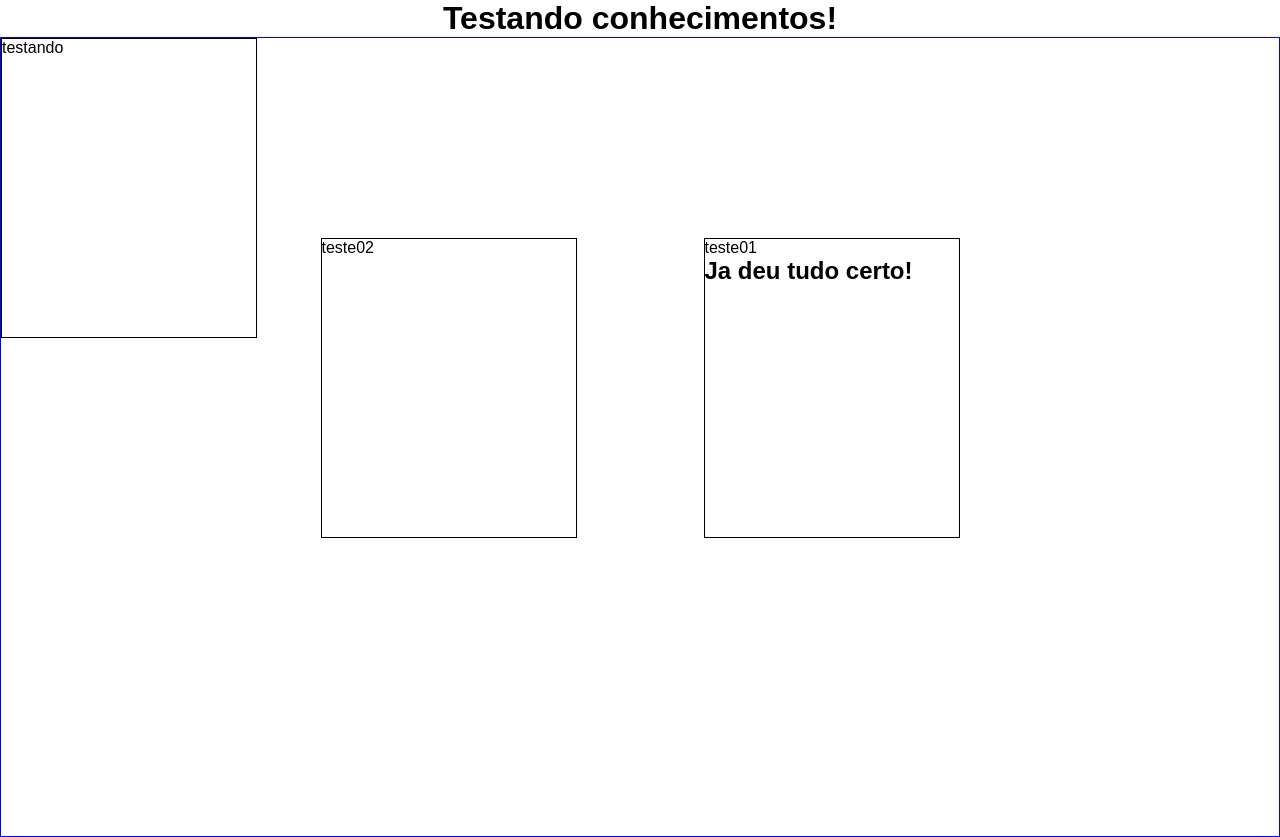
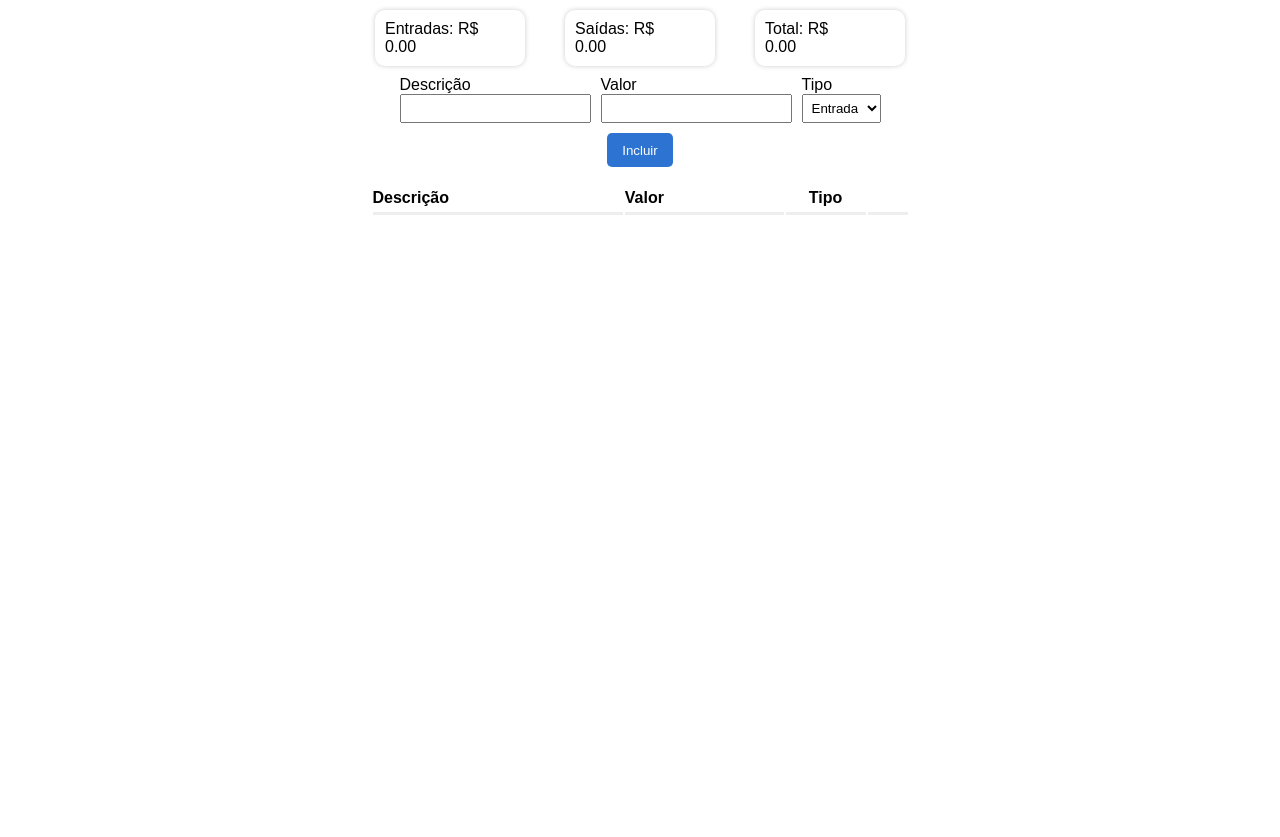
Before and after one commit to Edyylson/financas, a plain HTML site: page index.html in a window 1280 px wide. After the commit the page ends 800 px from the top, so only its background shows below. Drawn offline with nearby package versions, Linux system fonts and the light colour scheme.

Commit message:
reajuste

```diff
--- a/index.html
+++ b/index.html
@@ -1,35 +1,65 @@
 <!DOCTYPE html>
-<html lang="pt-br">
+<html lang="en">
 
 <head>
   <meta charset="UTF-8">
+  <meta http-equiv="X-UA-Compatible" content="IE=edge">
   <meta name="viewport" content="width=device-width, initial-scale=1.0">
-  <title>Finanças da Igreja</title>
+  <title>Document</title>
+
+  <link href='https://unpkg.com/boxicons@2.1.2/css/boxicons.min.css' rel='stylesheet'>
+
+
   <link rel="stylesheet" href="style.css">
-  <link rel="shortcut icon" href="img favicom/favicon.ico" type="image/x-icon">
-  <link href='https://unpkg.com/boxicons@2.1.2/css/boxicons.min.css' rel='stylesheet'>
-  <link rel="stylesheet" href="https://cdn.jsdelivr.net/npm/bootstrap-icons@1.11.1/font/bootstrap-icons.css">
-
 </head>
 
-
-
 <body>
-
-  <h1>Testando conhecimentos!</h1>
-
   <main>
-
-    <div id="teste1">teste01
-      <h2 id="msg">Ja deu tudo certo!</h2>
+    <div class="resume">
+      <div>
+        Entradas: R$
+        <span class="incomes">0.00</span>
+      </div>
+      <div>
+        Saídas: R$
+        <span class="expenses">0.00</span>
+      </div>
+      <div>
+        Total: R$
+        <span class="total">0.00</span>
+      </div>
     </div>
-
-
-    <div id="teste2" class="caixa02">teste02</div>
-
-    <div class="teste03">testando</div>
-
-
+    <div class="newItem">
+      <div class="divDesc">
+        <label for="desc">Descrição</label>
+        <input type="text" id="desc" />
+      </div>
+      <div class="divAmount">
+        <label for="amount">Valor</label>
+        <input type="number" id="amount" />
+      </div>
+      <div class="divType">
+        <label for="type">Tipo</label>
+        <select id="type">
+          <option>Entrada</option>
+          <option>Saída</option>
+        </select>
+      </div>
+      <button id="btnNew">Incluir</button>
+    </div>
+    <div class="divTable">
+      <table>
+        <thead>
+          <tr>
+            <th>Descrição</th>
+            <th class="columnAmount">Valor</th>
+            <th class="columnType">Tipo</th>
+            <th class="columnAction"></th>
+          </tr>
+        </thead>
+        <tbody>
+        </tbody>
+      </table>
   </main>
 
   <script src="script.js"></script>
--- a/script.js
+++ b/script.js
@@ -1,72 +1,94 @@
-//var nome = prompt("digite o seu nome!");
-//alert(nome);
+const tbody = document.querySelector("tbody");
+const descItem = document.querySelector("#desc");
+const amount = document.querySelector("#amount");
+const type = document.querySelector("#type");
+const btnNew = document.querySelector("#btnNew");
 
-//var num1 = Number(prompt("digite um número de 0 a 100!"));
-//var num2 = Number(prompt("digite um número de 0 a 50!"));
-//var soma = num1 + num2;
-//alert("A soma de todos os numeros é" + " " + soma);
+const incomes = document.querySelector(".incomes");
+const expenses = document.querySelector(".expenses");
+const total = document.querySelector(".total");
 
-//var x = 10;
-//x = x + x / 2;
-//alert("O resultado final de x é" + " " + x);
+let items;
 
-//var x = prompt("digite um número...");
-//if (x > 10)
-//  alert("aprovado")
-//else
-//  alert("reprovado");
+btnNew.onclick = () => {
+  if (descItem.value === "" || amount.value === "" || type.value === "") {
+    return alert("Preencha todos os campos!");
+  }
 
+  items.push({
+    desc: descItem.value,
+    amount: Math.abs(amount.value).toFixed(2),
+    type: type.value,
+  });
 
-//var y = 20;
-//var z = 30;
-//var result = y < z && z / 2 == 15;   o && sig e
-//alert(result);
+  setItensBD();
 
+  loadItens();
 
-//var tarefas = prompt("você desfilou ou fez o trabalho?")
-//if (tarefas == "desfilei" || tarefas == "trabalho")   || sig ou
-// alert("você foi aprovado!")
-//else
-// alert("você esta reprovado!");
+  descItem.value = "";
+  amount.value = "";
+};
 
+function deleteItem(index) {
+  items.splice(index, 1);
+  setItensBD();
+  loadItens();
+}
 
+function insertItem(item, index) {
+  let tr = document.createElement("tr");
 
+  tr.innerHTML = `
+    <td>${item.desc}</td>
+    <td>R$ ${item.amount}</td>
+    <td class="columnType">${item.type === "Entrada"
+      ? '<i class="bx bxs-chevron-up-circle"></i>'
+      : '<i class="bx bxs-chevron-down-circle"></i>'
+    }</td>
+    <td class="columnAction">
+      <button onclick="deleteItem(${index})"><i class='bx bx-trash'></i></button>
+    </td>
+  `;
 
+  tbody.appendChild(tr);
+}
 
-/*let mensagem = document.querySelector("h1");
-mensagem.textContent = "QUE BENÇÃO HOJE É DOMINGO!!!"
-alert(mensagem.textContent);
+function loadItens() {
+  items = getItensBD();
+  tbody.innerHTML = "";
+  items.forEach((item, index) => {
+    insertItem(item, index);
+  });
 
+  getTotals();
+}
 
-let divs = document.querySelectorAll("div");
-divs.textContent = "deu certo";
-alert(divs.textContent);
+function getTotals() {
+  const amountIncomes = items
+    .filter((item) => item.type === "Entrada")
+    .map((transaction) => Number(transaction.amount));
 
-document.write(mensagem.textContent);
+  const amountExpenses = items
+    .filter((item) => item.type === "Saída")
+    .map((transaction) => Number(transaction.amount));
 
+  const totalIncomes = amountIncomes
+    .reduce((acc, cur) => acc + cur, 0)
+    .toFixed(2);
 
-let mudanca = document.getElementById("teste1");
-let armazenar = document.write(mudanca.textContent);
+  const totalExpenses = Math.abs(
+    amountExpenses.reduce((acc, cur) => acc + cur, 0)
+  ).toFixed(2);
 
+  const totalItems = (totalIncomes - totalExpenses).toFixed(2);
 
-let acrescentar = document.getElementsByClassName("teste03");
-acrescentar.textContent = "comecei a programar";
-alert(acrescentar.textContent);
+  incomes.innerHTML = totalIncomes;
+  expenses.innerHTML = totalExpenses;
+  total.innerHTML = totalItems;
+}
 
+const getItensBD = () => JSON.parse(localStorage.getItem("db_items")) ?? [];
+const setItensBD = () =>
+  localStorage.setItem("db_items", JSON.stringify(items));
 
-let notas = [10, 20, 30];
-let alunos = [marcos, mario, max];*/
-
-
-function entrar() {
-  var senha = '';
-
-  do {
-    senha = prompt("Digite sua senha: ");
-
-    if (senha == '2112js')
-      alert("Entrando no sistema...");
-    else
-      alert("Senha invalida, tente novamente!");
-  } while (senha != '2112js');
-}
+loadItens();
--- a/style.css
+++ b/style.css
@@ -1,5 +1,3 @@
-@charset "utf-8";
-
 * {
   margin: 0;
   padding: 0;
@@ -8,33 +6,114 @@
   outline: none;
 }
 
-h1 {
+body {
+  height: 100vh;
+  display: flex;
+  justify-content: center;
+}
+
+main {
+  max-width: 550px;
+  width: 100%;
+  display: flex;
+  flex-direction: column;
+  align-items: center;
+}
+
+.resume {
+  display: flex;
+  padding: 10px 0;
+  gap: 40px;
+  width: 100%;
+  justify-content: center;
+  flex-wrap: wrap;
+}
+
+.resume>div {
+  display: flex;
+  flex-direction: column;
+  box-shadow: 0px 0px 5px #ccc;
+  border-radius: 10px;
+  padding: 10px;
+  width: 150px;
+}
+
+.newItem {
+  display: flex;
+  gap: 10px;
+  align-items: end;
+  width: 100%;
+  justify-content: center;
+  flex-wrap: wrap;
+}
+
+.divDesc,
+.divType,
+.divAmount {
+  display: flex;
+  flex-direction: column;
+}
+
+.newItem>button {
+  background-color: #2C73D2;
+  color: white;
+  border: none;
+  padding: 0 15px;
+  border-radius: 5px;
+  cursor: pointer;
+  height: 34px;
+}
+
+input,
+select {
+  padding: 5px;
+}
+
+.divTable {
+  width: 100%;
+  display: flex;
+  justify-content: center;
+}
+
+table {
+  width: 98%;
+  padding: 20px 0;
+  border-radius: 5px;
+}
+
+th {
+  text-align: start;
+  border-bottom: inset;
+  padding-bottom: 5px;
+}
+
+i {
+  font-size: 25px;
+}
+
+.bxs-chevron-up-circle {
+  color: #00C9A7;
+}
+
+.bxs-chevron-down-circle {
+  color: #D83121;
+}
+
+.columnAction {
+  width: 40px;
   text-align: center;
 }
 
-main {
-  margin: auto;
-  align-items: center;
-  border: 1px solid blue;
-  position: relative;
-  height: 100vh;
+.columnAction>button {
+  background: transparent;
+  border: none;
 }
 
-div {
-  width: 20vw;
-  height: 300px;
-  display: inline-block;
-  border: 1px solid black;
-  position: absolute;
-
+.columnAmount {
+  width: 30%;
 }
 
-#teste1 {
-  right: 25%;
-  top: 25%;
+.columnType {
+  width: 80px;
+  text-align: center;
 }
-
-#teste2 {
-  left: 25%;
-  top: 25%;
-}
```
